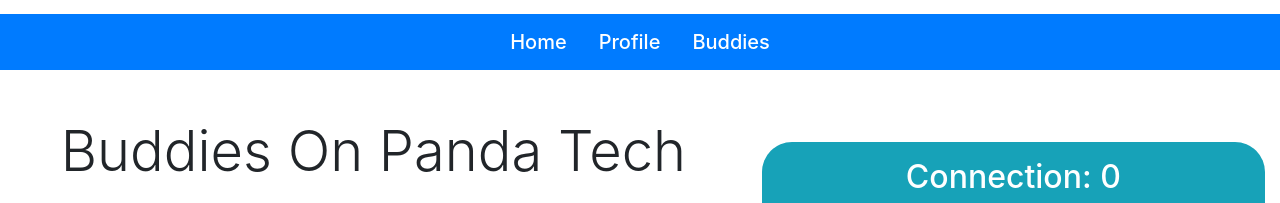
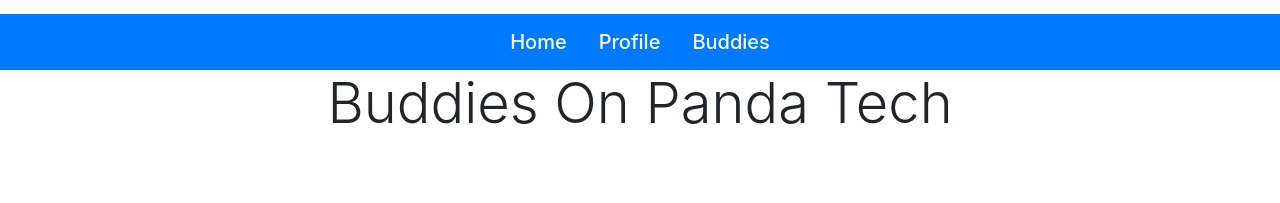
Before and after one commit to joy012/panda-buddy-networking, a React (Create React App) app: page / in a window 1280 px wide. Shown: the part 361-564 px from the top of the page. Built offline with nearby package versions, Linux system fonts and the light colour scheme.

Commit message:
header fixed

```diff
--- a/src/components/List/List.js
+++ b/src/components/List/List.js
@@ -34,6 +34,7 @@
 
     return (
         <div className="container-fluid">
+            <h2 className="text-center pb-3 display-4">Buddies On Panda Tech</h2>
             <div className="row">
                 <div className="col-10 col-sm-7 py-5 mx-auto">
                     <h2 className="text-center pb-3 display-4">Buddies On Panda Tech</h2>
```
